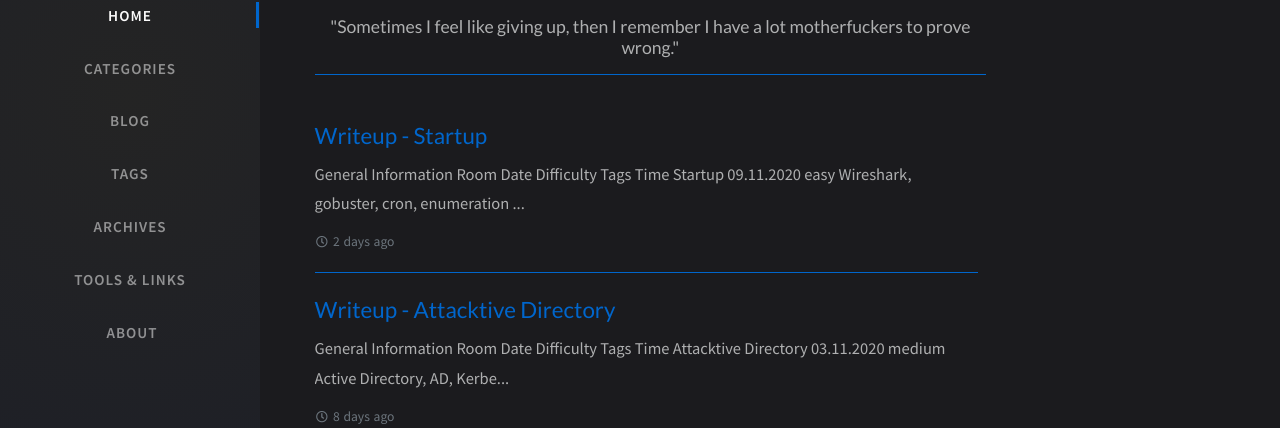
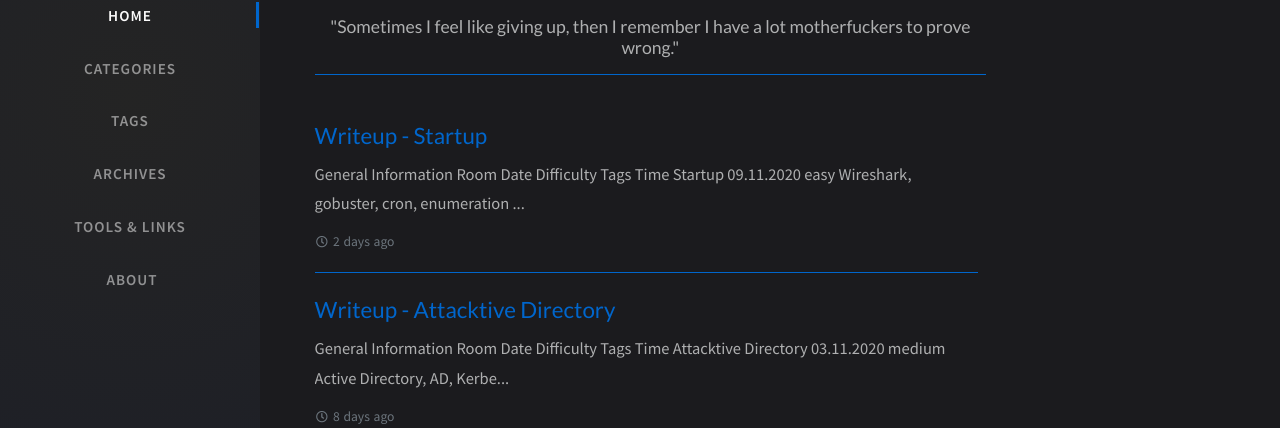
Before and after one commit to fr3akazo1d/old-page, a Jekyll site: the page built from index.html, in a window 1280 px wide. Shown: the part 353-781 px from the top of the page. Built offline with Jekyll 4.4.1, drawn with Linux system fonts in a browser that asks for light colours; nearby versions of some CDN libraries; the list of posts is cut into pages by our own code; comment, search, counter and statistics services are not loaded.

Commit message:
Update tabs.yml

```diff
--- a/_data/tabs.yml
+++ b/_data/tabs.yml
@@ -13,11 +13,6 @@
   icon: "fas fa-stream"
   path: tabs
   url: categories
--
-  name: "Blog"
-  icon: "fas fa-newspaper-o"
-  path: tabs
-  url: posts
 -
   name: "Tags"
   icon: "fas fa-tags"
```
